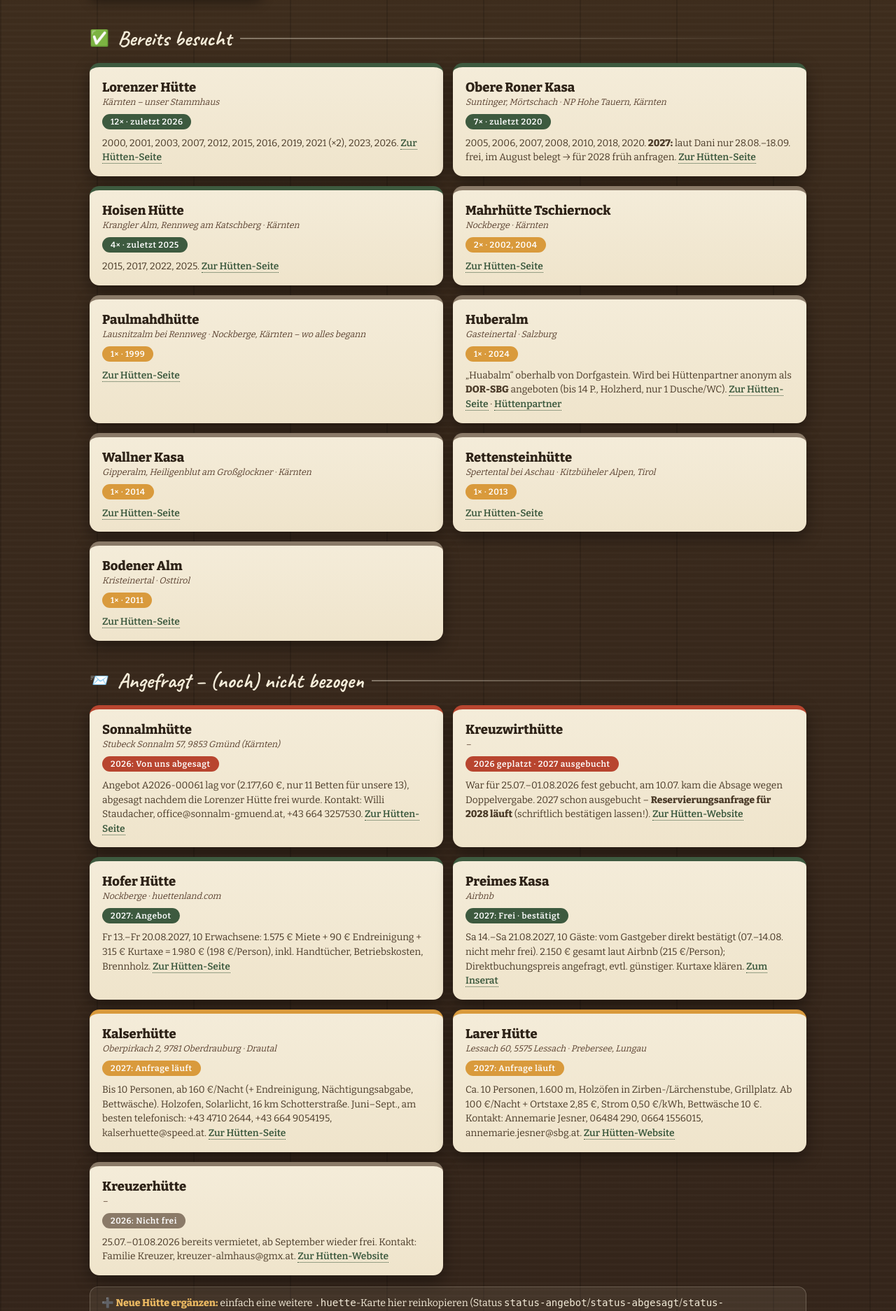
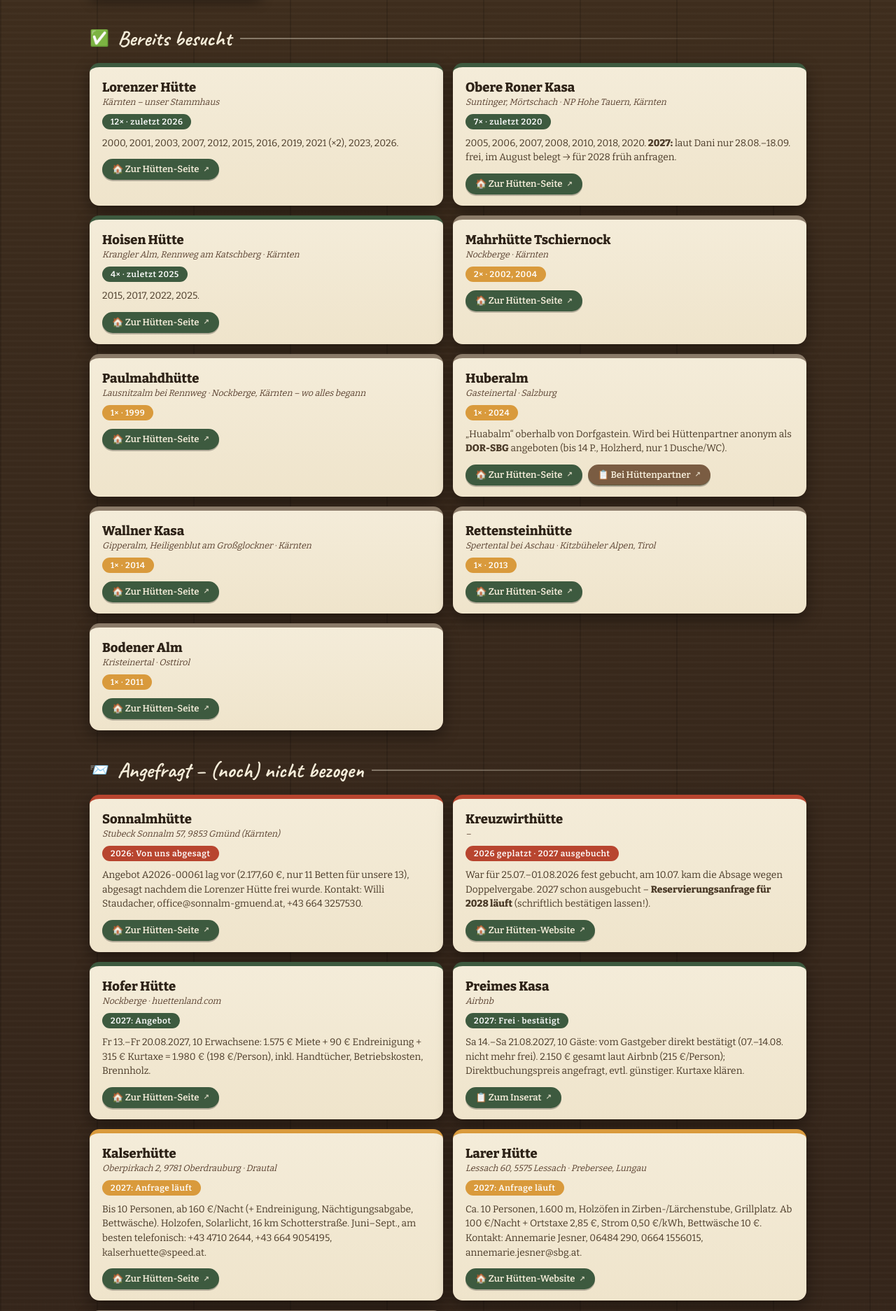
Before and after one commit to mapa-webdesign/almurlaub, a PHP site: page /huettensuche.html in a window 1280 px wide. Shown: the part 856-2730 px from the top of the page at 70% size. Run offline with PHP 8.4, Linux system fonts and the light colour scheme.

Commit message:
Hütten-Kacheln: Links als Knöpfe statt im Fließtext
- 2026/2027 index.html, huettensuche.html: 30 Links (Hütten-Seite,
  Hütten-Website, Inserat, Hüttenpartner, PSD-00611) aus dem Text in eine
  Knopfreihe unter dem Text verschoben; Zweitlink in Holzfarbe
- alm.css: .huette-knoepfe/.huette-knopf (Tanne, rund, Hover, ↗)
- Textreste bereinigt (Hoisen-Hinweis, Trennpunkt vor Kreuzer-Mail)

Co-Authored-By: Claude Opus 5.5 <noreply@anthropic.com>
Claude-Session: https://claude.ai/code/session_01RNKqvuwjjbrQM38tQe6jZz

```diff
--- a/alm.css
+++ b/alm.css
@@ -422,6 +422,18 @@ footer .feuer{font-size:1.6rem;display:block;margin-bottom:8px}
 .badge.abgesagt{background:var(--geranie)}
 .badge.offen{background:var(--schwammerl)}
 .badge.nein{background:var(--holz-grau)}
+/* Link-Knöpfe in den Hütten-Kacheln */
+.huette-knoepfe{display:flex;flex-wrap:wrap;gap:8px;margin-top:12px}
+.huette-knopf{
+  display:inline-flex;align-items:center;gap:6px;padding:7px 14px;border-radius:999px;
+  background:var(--tanne);color:var(--creme) !important;text-decoration:none !important;
+  font-size:.82rem;font-weight:600;box-shadow:0 2px 0 rgba(0,0,0,.25);transition:background .15s,transform .15s;
+}
+.huette-knopf:hover{background:var(--tanne-hell);transform:translateY(-1px)}
+.huette-knopf:active{transform:translateY(1px);box-shadow:0 1px 0 rgba(0,0,0,.25)}
+.huette-knopf.zweit{background:var(--holz-hell)}
+.huette-knopf.zweit:hover{background:var(--holz)}
+.huette-knopf::after{content:"↗";font-size:.75em;opacity:.8}
 .huette p{font-size:.86rem;margin-top:10px;color:#4a3a28;line-height:1.5}
 .huette a{color:var(--tanne);font-weight:600;text-decoration:none;border-bottom:1px dotted var(--tanne)}
 .huette a:hover{color:var(--tanne-hell)}
--- a/huettensuche.html
+++ b/huettensuche.html
@@ -87,63 +87,86 @@
         <h3>Lorenzer Hütte</h3>
         <div class="rolle">Kärnten – unser Stammhaus</div>
         <span class="badge angebot">12× · zuletzt 2026</span>
-        <p>2000, 2001, 2003, 2007, 2012, 2015, 2016, 2019, 2021 (×2), 2023, 2026. <a href="https://www.bergwelten.com/t/b/23018" target="_blank" rel="noopener">Zur Hütten-Seite</a></p>
+        <p>2000, 2001, 2003, 2007, 2012, 2015, 2016, 2019, 2021 (×2), 2023, 2026.</p>
+        <div class="huette-knoepfe">
+          <a class="huette-knopf" href="https://www.bergwelten.com/t/b/23018" target="_blank" rel="noopener">🏠 Zur Hütten-Seite</a>
+        </div>
       </div>
 
       <div class="huette status-angebot">
         <h3>Obere Roner Kasa</h3>
         <div class="rolle">Suntinger, Mörtschach · NP Hohe Tauern, Kärnten</div>
         <span class="badge angebot">7× · zuletzt 2020</span>
-        <p>2005, 2006, 2007, 2008, 2010, 2018, 2020. <strong>2027:</strong> laut Dani nur 28.08.–18.09. frei, im August belegt → für 2028 früh anfragen. <a href="https://www.urlaubambauernhof.at/de/hoefe/ronerkasa" target="_blank" rel="noopener">Zur Hütten-Seite</a></p>
+        <p>2005, 2006, 2007, 2008, 2010, 2018, 2020. <strong>2027:</strong> laut Dani nur 28.08.–18.09. frei, im August belegt → für 2028 früh anfragen.</p>
+        <div class="huette-knoepfe">
+          <a class="huette-knopf" href="https://www.urlaubambauernhof.at/de/hoefe/ronerkasa" target="_blank" rel="noopener">🏠 Zur Hütten-Seite</a>
+        </div>
       </div>
 
       <div class="huette status-angebot">
         <h3>Hoisen Hütte</h3>
         <div class="rolle">Krangler Alm, Rennweg am Katschberg · Kärnten</div>
         <span class="badge angebot">4× · zuletzt 2025</span>
-        <p>2015, 2017, 2022, 2025. <a href="https://hoisenhuette.at" target="_blank" rel="noopener">Zur Hütten-Seite</a></p>
+        <p>2015, 2017, 2022, 2025.</p>
+        <div class="huette-knoepfe">
+          <a class="huette-knopf" href="https://hoisenhuette.at" target="_blank" rel="noopener">🏠 Zur Hütten-Seite</a>
+        </div>
       </div>
 
       <div class="huette">
         <h3>Mahrhütte Tschiernock</h3>
         <div class="rolle">Nockberge · Kärnten</div>
         <span class="badge offen">2× · 2002, 2004</span>
-        <p><a href="https://www.urlaubambauernhof.at/de/hoefe/marhuette" target="_blank" rel="noopener">Zur Hütten-Seite</a></p>
+        <div class="huette-knoepfe">
+          <a class="huette-knopf" href="https://www.urlaubambauernhof.at/de/hoefe/marhuette" target="_blank" rel="noopener">🏠 Zur Hütten-Seite</a>
+        </div>
       </div>
 
       <div class="huette">
         <h3>Paulmahdhütte</h3>
         <div class="rolle">Lausnitzalm bei Rennweg · Nockberge, Kärnten – wo alles begann</div>
         <span class="badge offen">1× · 1999</span>
-        <p><a href="https://www.paulmahdhuette.com" target="_blank" rel="noopener">Zur Hütten-Seite</a></p>
+        <div class="huette-knoepfe">
+          <a class="huette-knopf" href="https://www.paulmahdhuette.com" target="_blank" rel="noopener">🏠 Zur Hütten-Seite</a>
+        </div>
       </div>
 
       <div class="huette">
         <h3>Huberalm</h3>
         <div class="rolle">Gasteinertal · Salzburg</div>
         <span class="badge offen">1× · 2024</span>
-        <p>„Huabalm“ oberhalb von Dorfgastein. Wird bei Hüttenpartner anonym als <strong>DOR-SBG</strong> angeboten (bis 14 P., Holzherd, nur 1 Dusche/WC). <a href="https://www.gasteinertal.com/huberalm/" target="_blank" rel="noopener">Zur Hütten-Seite</a> · <a href="https://www.huettenpartner.com/find-cabin-holiday/huettendetails-en/gasteinertal/dor_sbg.html" target="_blank" rel="noopener">Hüttenpartner</a></p>
+        <p>„Huabalm“ oberhalb von Dorfgastein. Wird bei Hüttenpartner anonym als <strong>DOR-SBG</strong> angeboten (bis 14 P., Holzherd, nur 1 Dusche/WC).</p>
+        <div class="huette-knoepfe">
+          <a class="huette-knopf" href="https://www.gasteinertal.com/huberalm/" target="_blank" rel="noopener">🏠 Zur Hütten-Seite</a>
+          <a class="huette-knopf zweit" href="https://www.huettenpartner.com/find-cabin-holiday/huettendetails-en/gasteinertal/dor_sbg.html" target="_blank" rel="noopener">📋 Bei Hüttenpartner</a>
+        </div>
       </div>
 
       <div class="huette">
         <h3>Wallner Kasa</h3>
         <div class="rolle">Gipperalm, Heiligenblut am Großglockner · Kärnten</div>
         <span class="badge offen">1× · 2014</span>
-        <p><a href="https://www.urlaubambauernhof.at/de/hoefe/wallnerkasa" target="_blank" rel="noopener">Zur Hütten-Seite</a></p>
+        <div class="huette-knoepfe">
+          <a class="huette-knopf" href="https://www.urlaubambauernhof.at/de/hoefe/wallnerkasa" target="_blank" rel="noopener">🏠 Zur Hütten-Seite</a>
+        </div>
       </div>
 
       <div class="huette">
         <h3>Rettensteinhütte</h3>
         <div class="rolle">Spertental bei Aschau · Kitzbüheler Alpen, Tirol</div>
         <span class="badge offen">1× · 2013</span>
-        <p><a href="https://www.huettenzauber-tirol.at/huetten/rettensteinhuette" target="_blank" rel="noopener">Zur Hütten-Seite</a></p>
+        <div class="huette-knoepfe">
+          <a class="huette-knopf" href="https://www.huettenzauber-tirol.at/huetten/rettensteinhuette" target="_blank" rel="noopener">🏠 Zur Hütten-Seite</a>
+        </div>
       </div>
 
       <div class="huette">
         <h3>Bodener Alm</h3>
         <div class="rolle">Kristeinertal · Osttirol</div>
         <span class="badge offen">1× · 2011</span>
-        <p><a href="https://www.huettenland.com/huette/1302/Bodner-Almhuette-im-Kristeinertal/" target="_blank" rel="noopener">Zur Hütten-Seite</a></p>
+        <div class="huette-knoepfe">
+          <a class="huette-knopf" href="https://www.huettenland.com/huette/1302/Bodner-Almhuette-im-Kristeinertal/" target="_blank" rel="noopener">🏠 Zur Hütten-Seite</a>
+        </div>
       </div>
 
     </div>
@@ -158,49 +181,70 @@
         <h3>Sonnalmhütte</h3>
         <div class="rolle">Stubeck Sonnalm 57, 9853 Gmünd (Kärnten)</div>
         <span class="badge abgesagt">2026: Von uns abgesagt</span>
-        <p>Angebot A2026-00061 lag vor (2.177,60 €, nur 11 Betten für unsere 13), abgesagt nachdem die Lorenzer Hütte frei wurde. Kontakt: Willi Staudacher, office@sonnalm-gmuend.at, +43 664 3257530. <a href="https://www.urlaubambauernhof.at/hoefe/sonnalmhuette" target="_blank" rel="noopener">Zur Hütten-Seite</a></p>
+        <p>Angebot A2026-00061 lag vor (2.177,60 €, nur 11 Betten für unsere 13), abgesagt nachdem die Lorenzer Hütte frei wurde. Kontakt: Willi Staudacher, office@sonnalm-gmuend.at, +43 664 3257530.</p>
+        <div class="huette-knoepfe">
+          <a class="huette-knopf" href="https://www.urlaubambauernhof.at/hoefe/sonnalmhuette" target="_blank" rel="noopener">🏠 Zur Hütten-Seite</a>
+        </div>
       </div>
 
       <div class="huette status-abgesagt">
         <h3>Kreuzwirthütte</h3>
         <div class="rolle">–</div>
         <span class="badge abgesagt">2026 geplatzt · 2027 ausgebucht</span>
-        <p>War für 25.07.–01.08.2026 fest gebucht, am 10.07. kam die Absage wegen Doppelvergabe. 2027 schon ausgebucht – <strong>Reservierungsanfrage für 2028 läuft</strong> (schriftlich bestätigen lassen!). <a href="https://kreuzwirthuette.jimdofree.com" target="_blank" rel="noopener">Zur Hütten-Website</a></p>
+        <p>War für 25.07.–01.08.2026 fest gebucht, am 10.07. kam die Absage wegen Doppelvergabe. 2027 schon ausgebucht – <strong>Reservierungsanfrage für 2028 läuft</strong> (schriftlich bestätigen lassen!).</p>
+        <div class="huette-knoepfe">
+          <a class="huette-knopf" href="https://kreuzwirthuette.jimdofree.com" target="_blank" rel="noopener">🏠 Zur Hütten-Website</a>
+        </div>
       </div>
 
       <div class="huette status-angebot">
         <h3>Hofer Hütte</h3>
         <div class="rolle">Nockberge · huettenland.com</div>
         <span class="badge angebot">2027: Angebot</span>
-        <p>Fr 13.–Fr 20.08.2027, 10 Erwachsene: 1.575 € Miete + 90 € Endreinigung + 315 € Kurtaxe = 1.980 € (198 €/Person), inkl. Handtücher, Betriebskosten, Brennholz. <a href="https://www.huettenland.com/huette/1580/Hofer-Huette-in-den-Nockbergen/" target="_blank" rel="noopener">Zur Hütten-Seite</a></p>
+        <p>Fr 13.–Fr 20.08.2027, 10 Erwachsene: 1.575 € Miete + 90 € Endreinigung + 315 € Kurtaxe = 1.980 € (198 €/Person), inkl. Handtücher, Betriebskosten, Brennholz.</p>
+        <div class="huette-knoepfe">
+          <a class="huette-knopf" href="https://www.huettenland.com/huette/1580/Hofer-Huette-in-den-Nockbergen/" target="_blank" rel="noopener">🏠 Zur Hütten-Seite</a>
+        </div>
       </div>
 
       <div class="huette status-angebot">
         <h3>Preimes Kasa</h3>
         <div class="rolle">Airbnb</div>
         <span class="badge angebot">2027: Frei · bestätigt</span>
-        <p>Sa 14.–Sa 21.08.2027, 10 Gäste: vom Gastgeber direkt bestätigt (07.–14.08. nicht mehr frei). 2.150 € gesamt laut Airbnb (215 €/Person); Direktbuchungspreis angefragt, evtl. günstiger. Kurtaxe klären. <a href="https://www.airbnb.de/rooms/1175192828385082031" target="_blank" rel="noopener">Zum Inserat</a></p>
+        <p>Sa 14.–Sa 21.08.2027, 10 Gäste: vom Gastgeber direkt bestätigt (07.–14.08. nicht mehr frei). 2.150 € gesamt laut Airbnb (215 €/Person); Direktbuchungspreis angefragt, evtl. günstiger. Kurtaxe klären.</p>
+        <div class="huette-knoepfe">
+          <a class="huette-knopf" href="https://www.airbnb.de/rooms/1175192828385082031" target="_blank" rel="noopener">📋 Zum Inserat</a>
+        </div>
       </div>
 
       <div class="huette status-offen">
         <h3>Kalserhütte</h3>
         <div class="rolle">Oberpirkach 2, 9781 Oberdrauburg · Drautal</div>
         <span class="badge offen">2027: Anfrage läuft</span>
-        <p>Bis 10 Personen, ab 160 €/Nacht (+ Endreinigung, Nächtigungsabgabe, Bettwäsche). Holzofen, Solarlicht, 16 km Schotterstraße. Juni–Sept., am besten telefonisch: +43 4710 2644, +43 664 9054195, kalserhuette@speed.at. <a href="https://www.urlaubambauernhof.at/de/hoefe/kalserhuette" target="_blank" rel="noopener">Zur Hütten-Seite</a></p>
+        <p>Bis 10 Personen, ab 160 €/Nacht (+ Endreinigung, Nächtigungsabgabe, Bettwäsche). Holzofen, Solarlicht, 16 km Schotterstraße. Juni–Sept., am besten telefonisch: +43 4710 2644, +43 664 9054195, kalserhuette@speed.at.</p>
+        <div class="huette-knoepfe">
+          <a class="huette-knopf" href="https://www.urlaubambauernhof.at/de/hoefe/kalserhuette" target="_blank" rel="noopener">🏠 Zur Hütten-Seite</a>
+        </div>
       </div>
 
       <div class="huette status-offen">
         <h3>Larer Hütte</h3>
         <div class="rolle">Lessach 60, 5575 Lessach · Prebersee, Lungau</div>
         <span class="badge offen">2027: Anfrage läuft</span>
-        <p>Ca. 10 Personen, 1.600 m, Holzöfen in Zirben-/Lärchenstube, Grillplatz. Ab 100 €/Nacht + Ortstaxe 2,85 €, Strom 0,50 €/kWh, Bettwäsche 10 €. Kontakt: Annemarie Jesner, 06484 290, 0664 1556015, annemarie.jesner@sbg.at. <a href="https://www.larerhuette.at/index.php/preise.html" target="_blank" rel="noopener">Zur Hütten-Website</a></p>
+        <p>Ca. 10 Personen, 1.600 m, Holzöfen in Zirben-/Lärchenstube, Grillplatz. Ab 100 €/Nacht + Ortstaxe 2,85 €, Strom 0,50 €/kWh, Bettwäsche 10 €. Kontakt: Annemarie Jesner, 06484 290, 0664 1556015, annemarie.jesner@sbg.at.</p>
+        <div class="huette-knoepfe">
+          <a class="huette-knopf" href="https://www.larerhuette.at/index.php/preise.html" target="_blank" rel="noopener">🏠 Zur Hütten-Website</a>
+        </div>
       </div>
 
       <div class="huette status-nein">
         <h3>Kreuzerhütte</h3>
         <div class="rolle">–</div>
         <span class="badge nein">2026: Nicht frei</span>
-        <p>25.07.–01.08.2026 bereits vermietet, ab September wieder frei. Kontakt: Familie Kreuzer, kreuzer-almhaus@gmx.at. <a href="https://www.kreuzer-almhaus.at" target="_blank" rel="noopener">Zur Hütten-Website</a></p>
+        <p>25.07.–01.08.2026 bereits vermietet, ab September wieder frei. Kontakt: Familie Kreuzer, kreuzer-almhaus@gmx.at.</p>
+        <div class="huette-knoepfe">
+          <a class="huette-knopf" href="https://www.kreuzer-almhaus.at" target="_blank" rel="noopener">🏠 Zur Hütten-Website</a>
+        </div>
       </div>
 
     </div>
```
Also changed, not shown: 2026/index.html (+24 -6 lines), 2027/index.html (+26 -13 lines).
